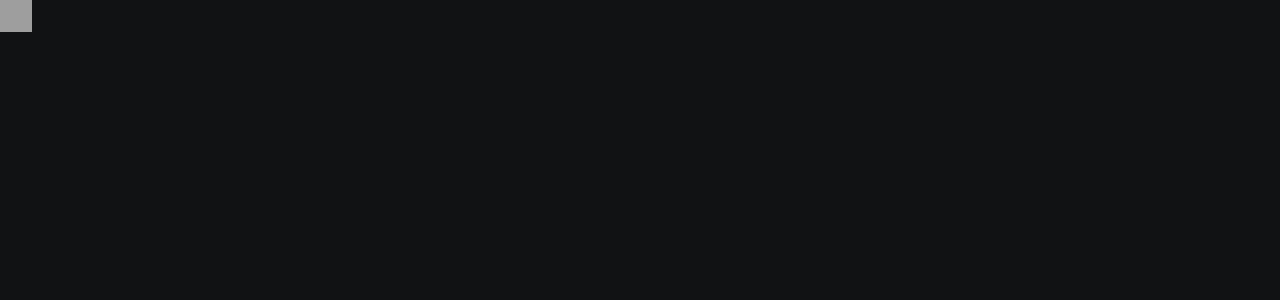
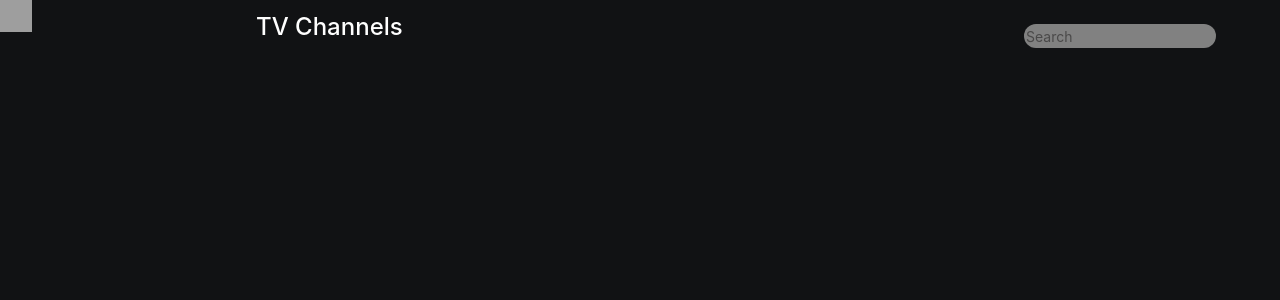
Before and after one commit to beratbaal/SmartTV, a React (Create React App) app in the folder smarttv/: page /Channels in a window 1280 px wide. Shown: the top 300 px of the page. Built offline with nearby package versions, Linux system fonts and the light colour scheme; grey boxes are pictures that could not be loaded.

Commit message:
Channels Edited

```diff
--- a/package.json
+++ b/package.json
@@ -1,5 +1,6 @@
 {
   "dependencies": {
-    "jquery": "^3.6.0"
+    "jquery": "^3.6.0",
+    "node-sass": "^7.0.1"
   }
 }
--- a/smarttv/public/index.html
+++ b/smarttv/public/index.html
@@ -15,6 +15,17 @@
       user's mobile device or desktop. See https://developers.google.com/web/fundamentals/web-app-manifest/
     -->
     <link rel="manifest" href="%PUBLIC_URL%/manifest.json" />
+    <link rel="stylesheet" href="https://maxcdn.bootstrapcdn.com/bootstrap/3.3.7/css/bootstrap.min.css">
+  <link href="https://cdn.jsdelivr.net/npm/bootstrap@5.1.3/dist/css/bootstrap.min.css" rel="stylesheet">
+  <script src="https://cdn.jsdelivr.net/npm/bootstrap@5.1.3/dist/js/bootstrap.bundle.min.js"></script>
+  <link rel="stylesheet" href="https://maxcdn.bootstrapcdn.com/bootstrap/3.4.1/css/bootstrap.min.css">
+  <script src="https://ajax.googleapis.com/ajax/libs/jquery/3.6.0/jquery.min.js"></script>
+  <script src="https://maxcdn.bootstrapcdn.com/bootstrap/3.4.1/js/bootstrap.min.js"></script>
+
+  <link rel="stylesheet" href="https://maxcdn.bootstrapcdn.com/bootstrap/3.3.7/css/bootstrap.min.css">
+
+  <script src="//maxcdn.bootstrapcdn.com/bootstrap/3.3.0/js/bootstrap.min.js"></script>
+  <script src="//code.jquery.com/jquery-1.11.1.min.js"></script>
     <!--
       Notice the use of %PUBLIC_URL% in the tags above.
       It will be replaced with the URL of the `public` folder during the build.
--- a/smarttv/src/App.js
+++ b/smarttv/src/App.js
@@ -4,8 +4,8 @@ import {Sidebar} from './Views/Sidebar';
 import { Channels } from './Views/Channels';
 import { BrowserRouter, Route, Routes } from 'react-router-dom';
 
+
 function App() {
-
 
 
   function MainPage(){
@@ -20,6 +20,7 @@ function App() {
       <Routes>
         <Route index path="/" element={<MainPage/>}/>
         <Route index path="/Channels" element={<Channels/>}/>
+
       </Routes>
     </BrowserRouter>
   )
--- a/smarttv/src/CSS/Channels.css
+++ b/smarttv/src/CSS/Channels.css
@@ -0,0 +1,26 @@
+.channelsheader{
+    margin-left: 20%;
+    margin-top: -3%;
+    width: 80%;
+    height: auto;
+
+}
+.header{
+    color: white;
+}
+
+.channelsinput{
+    float: right;
+    position: absolute;
+    margin-top: -2%;
+    margin-left: 60%;
+    height: 3%;
+    width: 15%;
+    border:none;
+    background-color: #818181;
+    border-radius: 30px;
+
+}
+::placeholder{
+    color: #3c3a3ac9;
+}
--- a/smarttv/src/CSS/Sidebar.css
+++ b/smarttv/src/CSS/Sidebar.css
@@ -73,7 +73,7 @@
      height: 32px;
      width: 32px;
      position: relative;
-     top: 10px;
+     top: -5px;
 
  }
  .sidebarbottom{
--- a/smarttv/src/Views/Channels.jsx
+++ b/smarttv/src/Views/Channels.jsx
@@ -1,6 +1,7 @@
 import React from "react";
 import "../CSS/Channels.css";
 import { Sidebar } from "./Sidebar";
+
 
 export class Channels extends React.Component {
     constructor(props) {
@@ -10,6 +11,12 @@ export class Channels extends React.Component {
         return(
             <>
           <Sidebar/>
+          <div className="channelsheader">
+              <div className="header"><h3>TV Channels</h3></div>
+
+             <div><input type="text" className="channelsinput" placeholder="Search"/></div>
+              </div>
+
             </>
         )
     }
```
Also changed, not shown: 1 other file (tests, documents, lock files or other folders).
